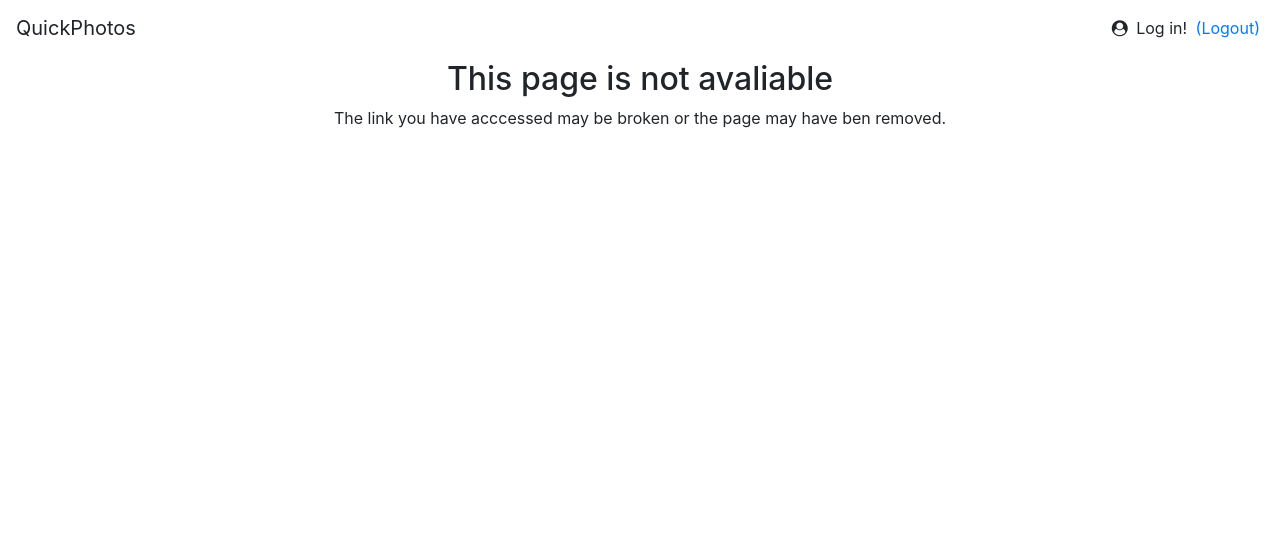
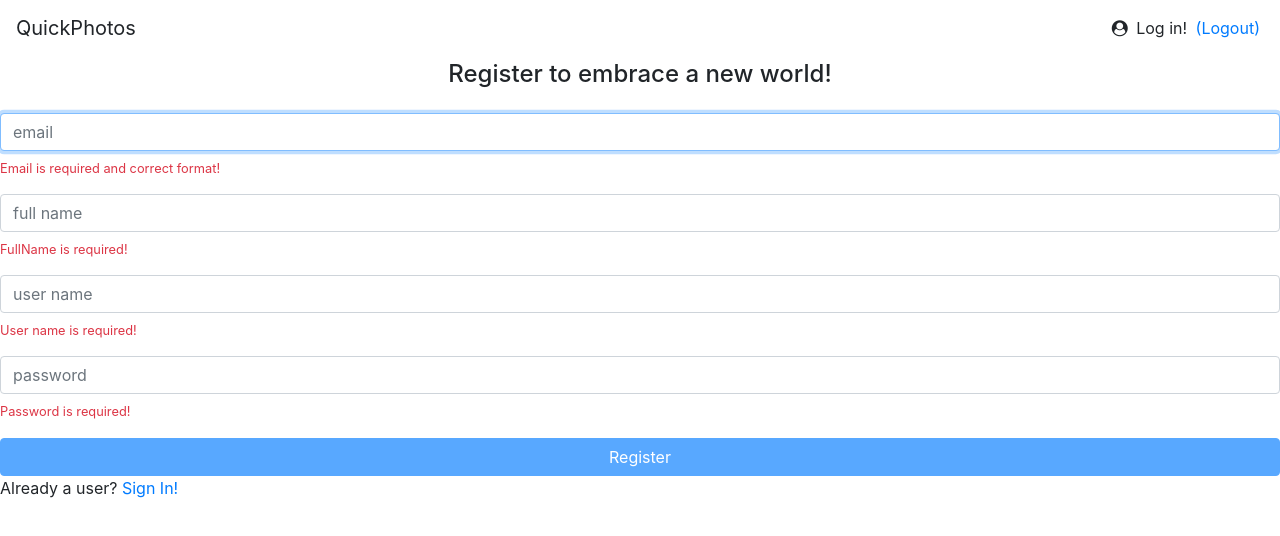
Before and after one commit to cadufelicioandrade/QuickPhotos, an Angular app: page /signup in a window 1280 px wide. Shown: the top 536 px of the page. Built offline with nearby package versions, Linux system fonts and the light colour scheme.

Commit message:
Update-project 2024-02-08v1

```diff
--- a/src/app/app-routing.module.ts
+++ b/src/app/app-routing.module.ts
@@ -7,8 +7,19 @@ import { NotFoundComponent } from './errors/not-found/not-found.component';
 import { PhotoListResolver } from './photos/photo-list/photo-list.resolver';
 import { SignInComponent } from './home/signin/signin.component';
 import { AuthGuard } from './core/auth/auth.guard';
+import { SignUpComponent } from './home/signup/signup.component';
 
 const routes: Routes = [
+
+  {
+    path: '',
+    component:SignInComponent,
+    canActivate:[AuthGuard]
+  },
+  {
+    path: 'signup',
+    component:SignUpComponent
+  },
   {
     path: 'user/:userName',
     component: PhotoListComponent,
@@ -21,11 +32,6 @@ const routes: Routes = [
     component:PhotoFormComponent
   },
   {
-    path: '',
-    component:SignInComponent,
-    canActivate:[AuthGuard]
-  },
-  {
     path: '**',
     component:NotFoundComponent
   }
--- a/src/app/core/core.module.ts
+++ b/src/app/core/core.module.ts
@@ -1,13 +1,15 @@
 import { CommonModule } from '@angular/common';
 import { NgModule } from '@angular/core';
 import { HeaderComponent } from './header/header.component';
+import { RouterModule } from '@angular/router';
 
 @NgModule({
   declarations:[
     HeaderComponent
   ],
   imports:[
-    CommonModule
+    CommonModule,
+    RouterModule
   ],
   exports:[
     HeaderComponent
--- a/src/app/core/header/header.component.html
+++ b/src/app/core/header/header.component.html
@@ -8,7 +8,7 @@
       </div>
         <ng-template #login>
           <span class="navbar-text">
-              <a>Please, login!</a>
+              <a [routerLink]="['']">Please, login!</a>
           </span>
         </ng-template>
   </nav>
--- a/src/app/home/home.module.ts
+++ b/src/app/home/home.module.ts
@@ -4,9 +4,13 @@ import { ReactiveFormsModule } from '@angular/forms';
 import { CommonModule } from '@angular/common';
 import { VmessageModule } from '../shared/components/vmessage/vmessage.module';
 import { RouterModule } from '@angular/router';
+import { SignUpComponent } from './signup/signup.component';
 
 @NgModule({
-  declarations:[SignInComponent],
+  declarations:[
+    SignInComponent,
+    SignUpComponent
+  ],
   imports:[
     CommonModule,
     ReactiveFormsModule,
--- a/src/app/home/signin/signin.component.html
+++ b/src/app/home/signin/signin.component.html
@@ -33,4 +33,4 @@
     </button>
 
 </form>
-<p>Not a user? <a>Register now...</a></p>
+<p>Not a user? <a href="" [routerLink]="['signup']">Register now!</a></p>
--- /dev/null
+++ b/src/app/home/signup/signup.component.html
@@ -0,0 +1,48 @@
+<h4 class="text-center"> Register to embrace a new world!</h4>
+
+<form [formGroup]="signupForm" class="form mt-4">
+  <div class="form-group">
+        <input
+        formControlName="email"
+        placeholder="email"
+        class="form-control"
+        autofocus >
+        <app-vmessage
+          *ngIf="signupForm.get('email')?.errors"
+          message="Email is required and correct format!">
+        </app-vmessage>
+    </div>
+    <div class="form-group">
+        <input
+        formControlName="fullName"
+        placeholder="full name"
+        class="form-control">
+        <app-vmessage
+          *ngIf="signupForm.get('fullName')?.errors"
+          message="FullName is required!">
+        </app-vmessage>
+    </div>
+    <div class="form-group">
+        <input
+        formControlName="userName"
+        placeholder="user name"
+        class="form-control">
+        <app-vmessage
+          *ngIf="signupForm.get('userName')?.errors"
+          message="User name is required!">
+        </app-vmessage>
+    </div>
+    <div class="form-group">
+        <input
+        formControlName="password"
+        type="password"
+        placeholder="password"
+        class="form-control">
+        <app-vmessage
+          *ngIf="signupForm.get('password')?.errors"
+          message="Password is required!">
+        </app-vmessage>
+    </div>
+    <button [disabled]="signupForm.invalid" class="btn btn-primary btn-block">Register</button>
+    <p>Already a user? <a href="" [routerLink]="['']">Sign In!</a></p>
+</form>
--- /dev/null
+++ b/src/app/home/signup/signup.component.ts
@@ -0,0 +1,53 @@
+import { FormGroup, FormBuilder, Validators } from '@angular/forms';
+import { Component, OnInit } from '@angular/core';
+import { lowerCaseValidator } from 'src/app/shared/validators/lower-case.validator';
+import { UserNotTakenValidatorService } from 'src/app/home/signup/user-not-taken.validator.service';
+
+@Component({
+  templateUrl:'./signup.component.html'
+})
+export class SignUpComponent implements OnInit{
+
+  signupForm:  FormGroup;
+
+  constructor(
+    private formBuilder:FormBuilder,
+    private untvService: UserNotTakenValidatorService
+    ){}
+
+  ngOnInit(): void {
+    this.signupForm = this.formBuilder.group({
+      email:['',
+        [
+          Validators.required,
+          Validators.email
+        ]
+      ],
+      fullName:['',
+        [
+          Validators.required,
+          Validators.minLength(2),
+          Validators.maxLength(40)
+        ]
+      ],
+      userName:['',
+        [//sync
+          Validators.required,
+          lowerCaseValidator,
+          Validators.minLength(2),
+          Validators.maxLength(30)
+        ],
+        //async
+        this.untvService.checkUserNameTaken()
+      ],
+      password:['',
+        [
+          Validators.required,
+          Validators.minLength(8),
+          Validators.maxLength(14)
+        ]
+      ]
+    })
+  }
+
+}
--- /dev/null
+++ b/src/app/home/signup/signup.service.ts
@@ -0,0 +1,15 @@
+import { HttpClient } from '@angular/common/http';
+import { Injectable } from '@angular/core';
+
+const API_URL = 'http://localhost:3000';
+
+@Injectable({ providedIn: 'root' })
+export class SignUpService{
+
+  constructor(private httpClient: HttpClient){}
+
+  checkUserNameTaken(userName:string){
+    return this.httpClient.get(API_URL + '/user/exists/' + userName);
+  }
+
+}
--- /dev/null
+++ b/src/app/home/signup/user-not-taken.validator.service.ts
@@ -0,0 +1,28 @@
+import { Observable } from 'rxjs';
+import { AbstractControl } from '@angular/forms';
+import { SignUpService } from './signup.service';
+import { Injectable } from '@angular/core';
+import { debounceTime, switchMap, map, first } from 'rxjs/operators'
+
+@Injectable({ providedIn: 'root' })
+export class UserNotTakenValidatorService{
+
+  constructor(private signUpService:SignUpService){}
+
+  //retorna uma função de validação com acesso ao serviço
+  checkUserNameTaken(){
+
+    return (control: AbstractControl) =>
+    {
+      return control
+              .valueChanges
+              .pipe(debounceTime(350))
+              .pipe(switchMap((userName) => {
+                return this.signUpService.checkUserNameTaken(userName);
+              }))
+              .pipe(map(isTaken => isTaken ? { userNameTaken: true } : null))
+              .pipe(first());
+    }
+  }
+
+}
--- /dev/null
+++ b/src/app/shared/validators/lower-case.validator.ts
@@ -0,0 +1,10 @@
+import { AbstractControl } from '@angular/forms';
+
+export function lowerCaseValidator(control:AbstractControl){
+
+  if(control.value.trim() && !/^[a-z0-9_\-]+$/.test(control.value)){
+    return { lowerCase: true }
+  }
+
+  return null;
+}
```
